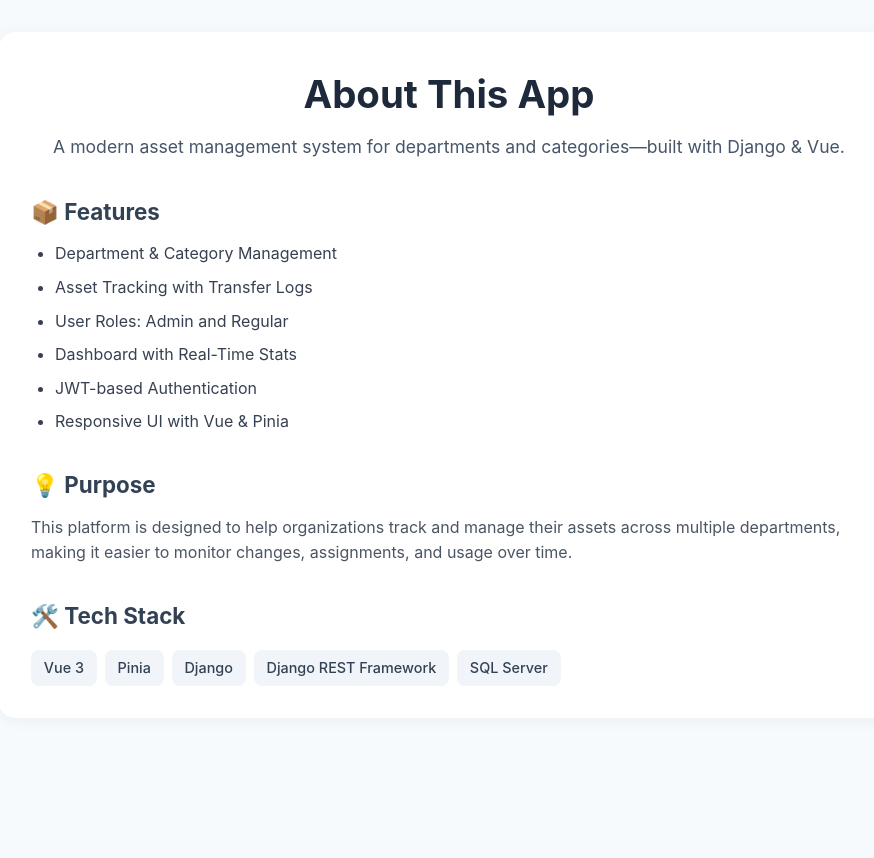
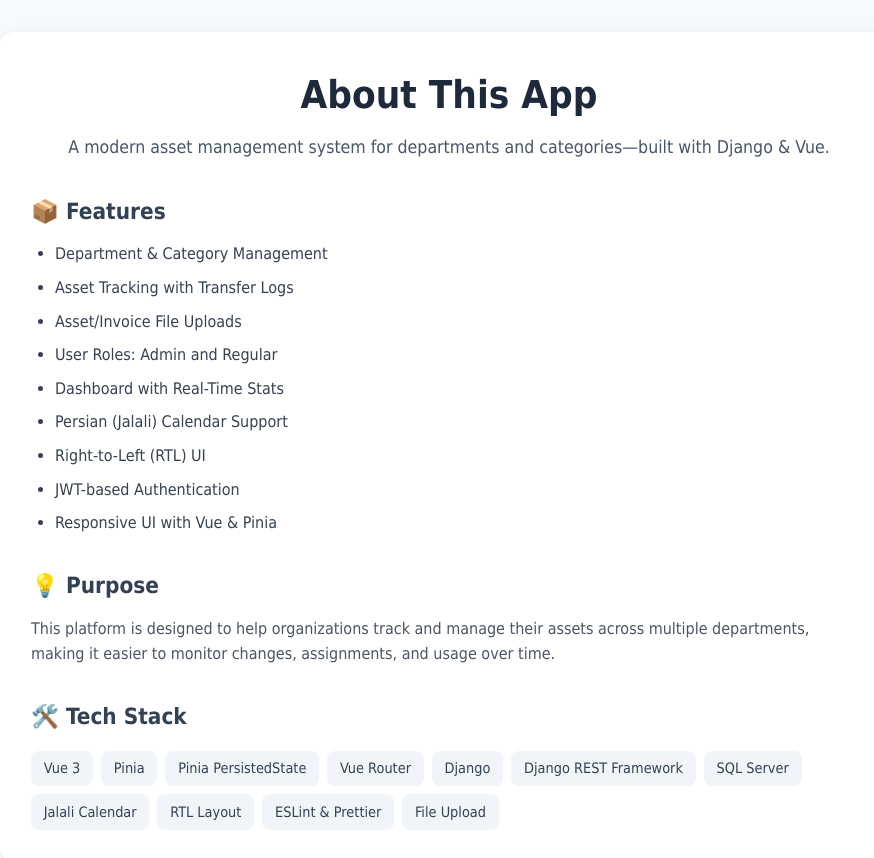
Before and after one commit to alighaderipour/AssetManagement, a Vue app in the folder frontend/: page /about in a window 1280 px wide. Shown: the top 858 px of the page, without its empty margins (191-1065 px from the left). Before the commit the page ends 832 px from the top, so only its background shows below. Built offline with nearby package versions, Linux system fonts and the light colour scheme; no server answers; a web font is replaced by a local one.

Commit message:
About.vue

```diff
--- a/frontend/src/views/About.vue
+++ b/frontend/src/views/About.vue
@@ -12,8 +12,11 @@
       <ul>
         <li>Department & Category Management</li>
         <li>Asset Tracking with Transfer Logs</li>
+        <li>Asset/Invoice File Uploads</li>
         <li>User Roles: Admin and Regular</li>
         <li>Dashboard with Real-Time Stats</li>
+        <li>Persian (Jalali) Calendar Support</li>
+        <li>Right-to-Left (RTL) UI</li>
         <li>JWT-based Authentication</li>
         <li>Responsive UI with Vue & Pinia</li>
       </ul>
@@ -28,16 +31,23 @@
       <div class="tech-tags">
         <span>Vue 3</span>
         <span>Pinia</span>
+        <span>Pinia PersistedState</span>
+        <span>Vue Router</span>
         <span>Django</span>
         <span>Django REST Framework</span>
         <span>SQL Server</span>
+
+        <span>Jalali Calendar</span>
+        <span>RTL Layout</span>
+        <span>ESLint & Prettier</span>
+        <span>File Upload</span>
       </div>
     </section>
   </div>
 </template>
 
 <script setup>
-// no logic needed for static page
+// static page, no logic needed!
 </script>
 
 <style scoped>
@@ -48,6 +58,8 @@
   background: #ffffff;
   border-radius: 16px;
   box-shadow: 0 2px 16px rgba(0, 0, 0, 0.05);
+  direction: ltr !important; /* اگر صفحه عربی/فارسی هم لازم داشتی */
+  font-family: 'Vazirmatn', Vazir, Tahoma, Arial, sans-serif;
 }
 
 .hero {
```
